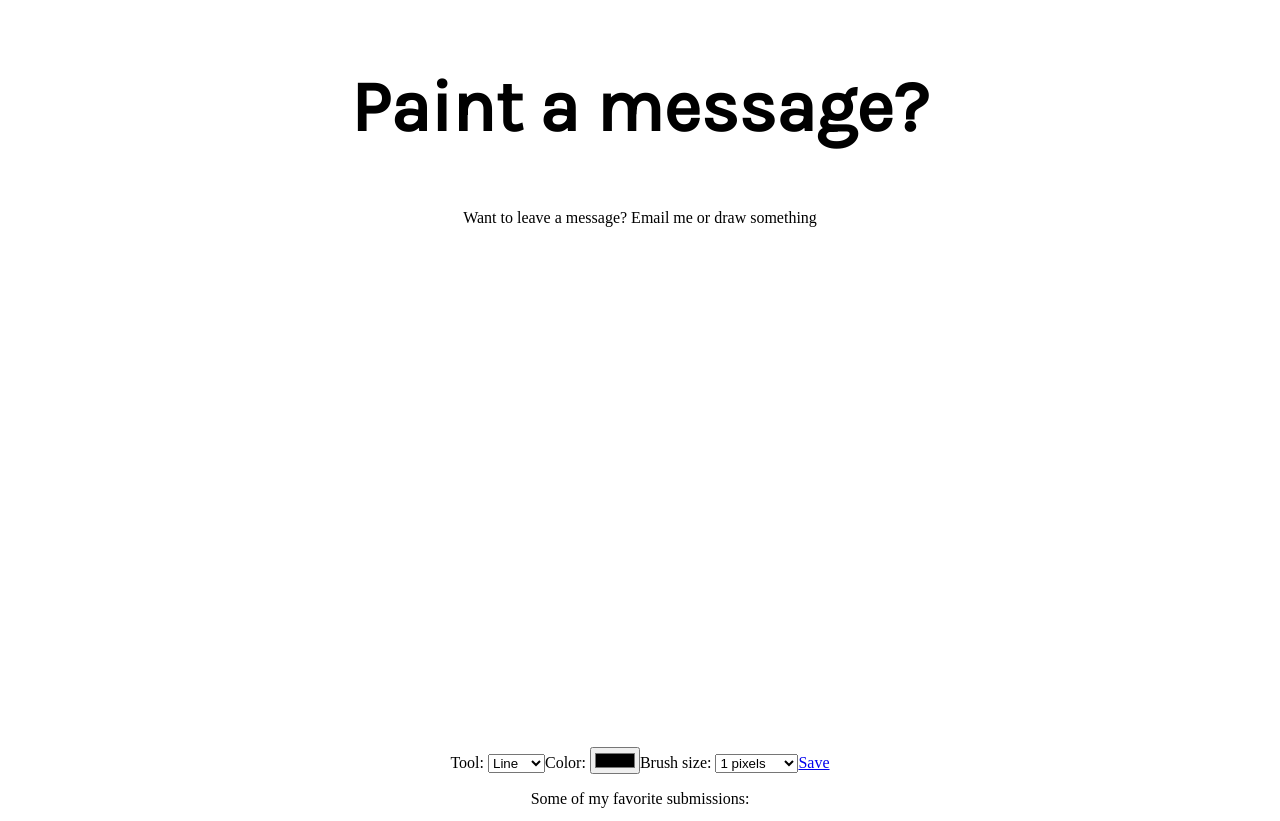
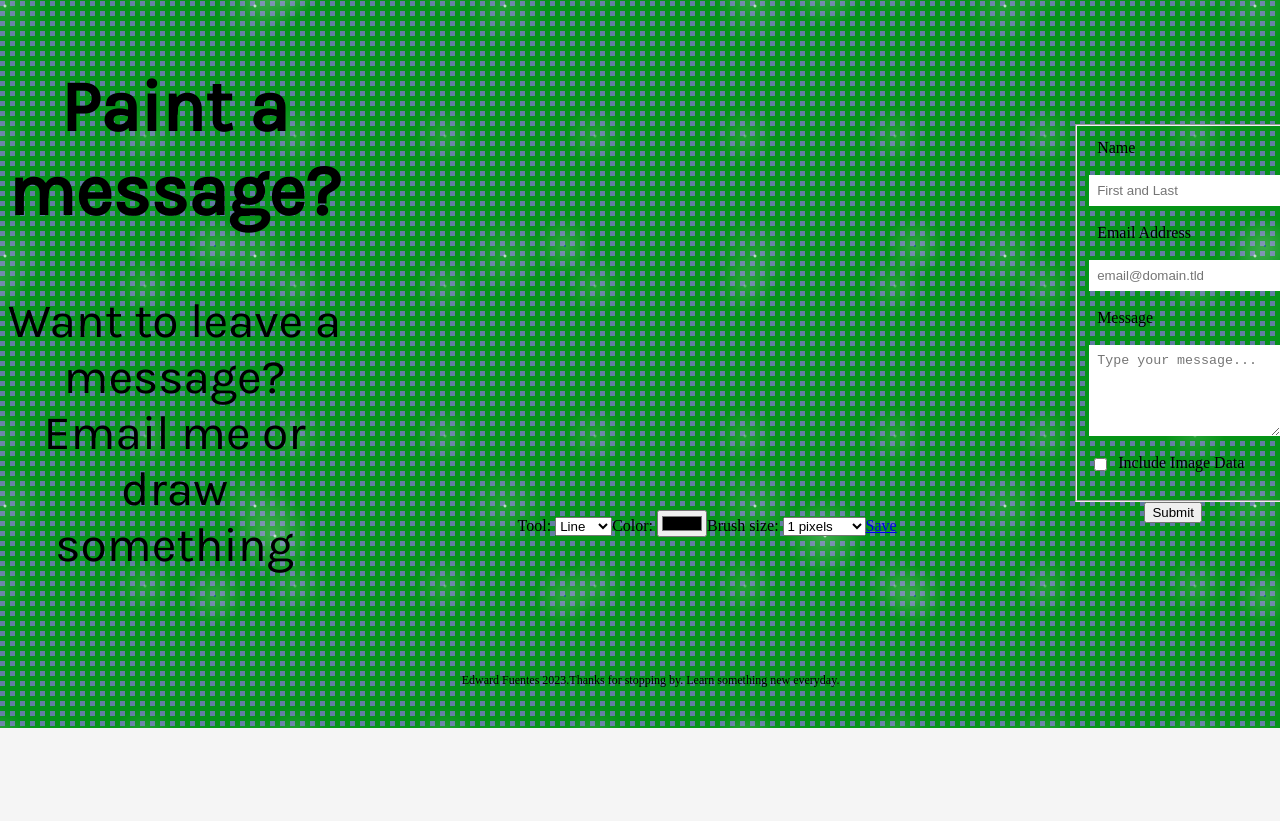
Before and after one commit to ef1452/ef1452.github.io, a plain HTML site: page index.html in a window 1280 px wide. Shown: the part 1389-2210 px from the top of the page. After the commit the page ends 2117 px from the top, so only its background shows below. Drawn offline with Linux system fonts and the light colour scheme; no server answers; a script that the page names is missing; a web font is replaced by a local one.

Commit message:
added background + fixed layout

```diff
--- a/css/style.css
+++ b/css/style.css
@@ -128,6 +128,8 @@ svg {
 
 .paint-message {
   text-align: center;
+  display:flex;
+  justify-content: space-between;
 }
 
 .footer-content {
@@ -187,8 +189,15 @@ svg {
 #fs-frm {
   max-width: 200px; /* Adjust the width as needed */
   margin: auto;
+  float:right;
+  margin-right: 20px;
 }
 
+.parent::after {
+  content: "";
+  display: table;
+  clear: both;
+}
 /* Add border directly to form fields */
 #fs-frm-inputs label,
 #fs-frm-inputs input,
@@ -218,3 +227,14 @@ svg {
   display: block;
   margin-top: 10px; /* Adjust the margin as needed */
 }
+body {
+background-color:whitesmoke;
+background-image:
+radial-gradient(white, rgba(255,255,255,.2) 2px, transparent 40px),
+radial-gradient(blue, rgba(255,255,255,.15) 1px, transparent 30px),
+radial-gradient(white, rgba(255,255,255,.1) 2px, transparent 40px),
+radial-gradient(rgba(255,255,255,.4), rgba(255,255,255,.1) 2px, transparent 30px),
+repeating-linear-gradient(to bottom, transparent, transparent 5px, #069418 5px, #069418 10px),
+repeating-linear-gradient(to right, #617ca2, #617ca2 5px, #069418 5px, #069418 10px);
+background-size: 550px 550px, 350px 350px, 250px 250px, 150px 150px;
+background-position: 0 0, 40px 60px, 130px 270px, 70px 100px;}
--- a/index.html
+++ b/index.html
@@ -49,8 +49,6 @@
   <div class="paint-message">
   <div class="maintitle">
     <h2>Paint a message?</h2>
-  </div>
-  <div class="mainbody">
     <p>Want to leave a message? Email me or draw something</p>
   </div>
     <div class="paint-container"></div>
@@ -73,8 +71,6 @@
           }
       });
   });</script>
-
-    <p>Some of my favorite submissions: </p>
 
     <form id="fs-frm" name="simple-contact-form" accept-charset="utf-8" action="https://formspree.io/f/xkndwpwn" method="post" enctype="multipart/form-data">
       <fieldset id="fs-frm-inputs">
```
